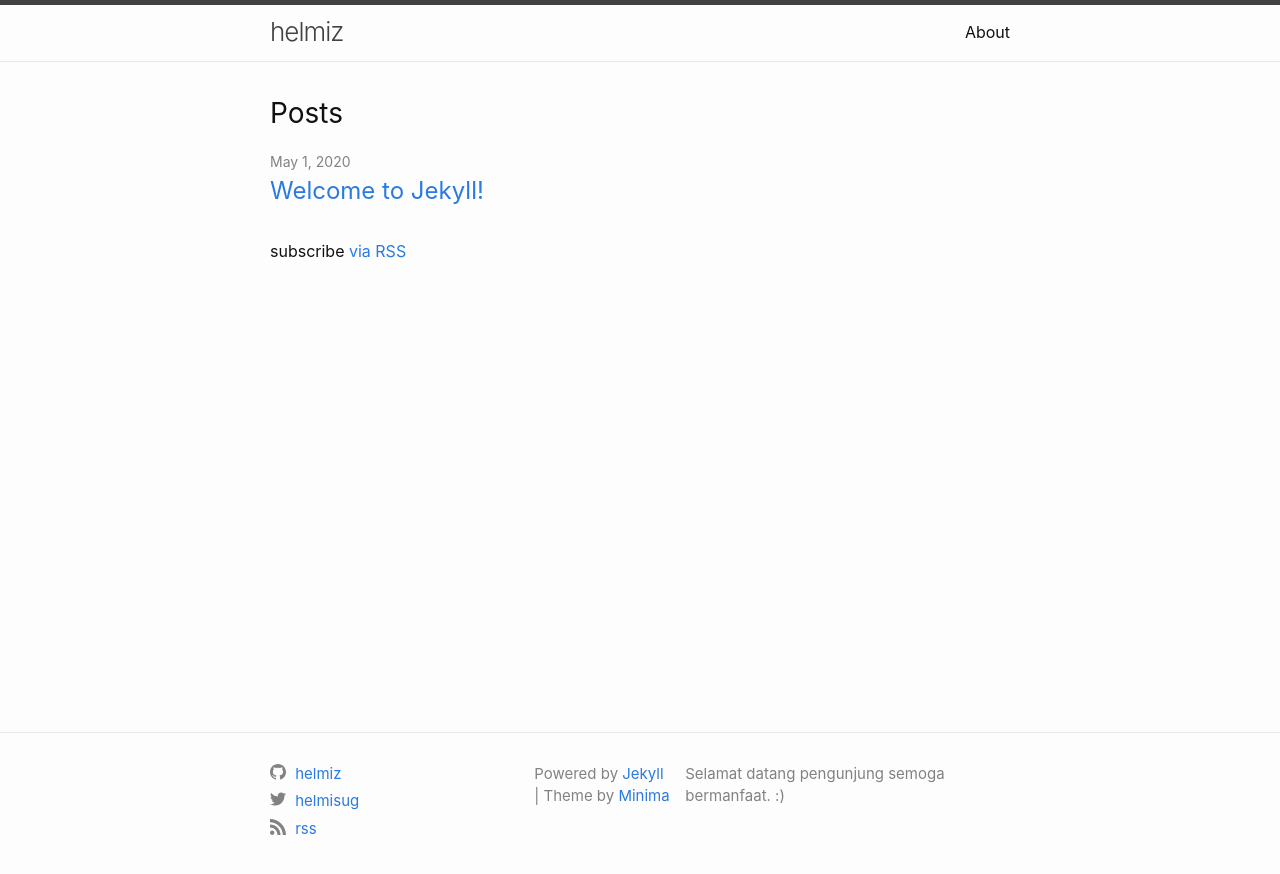
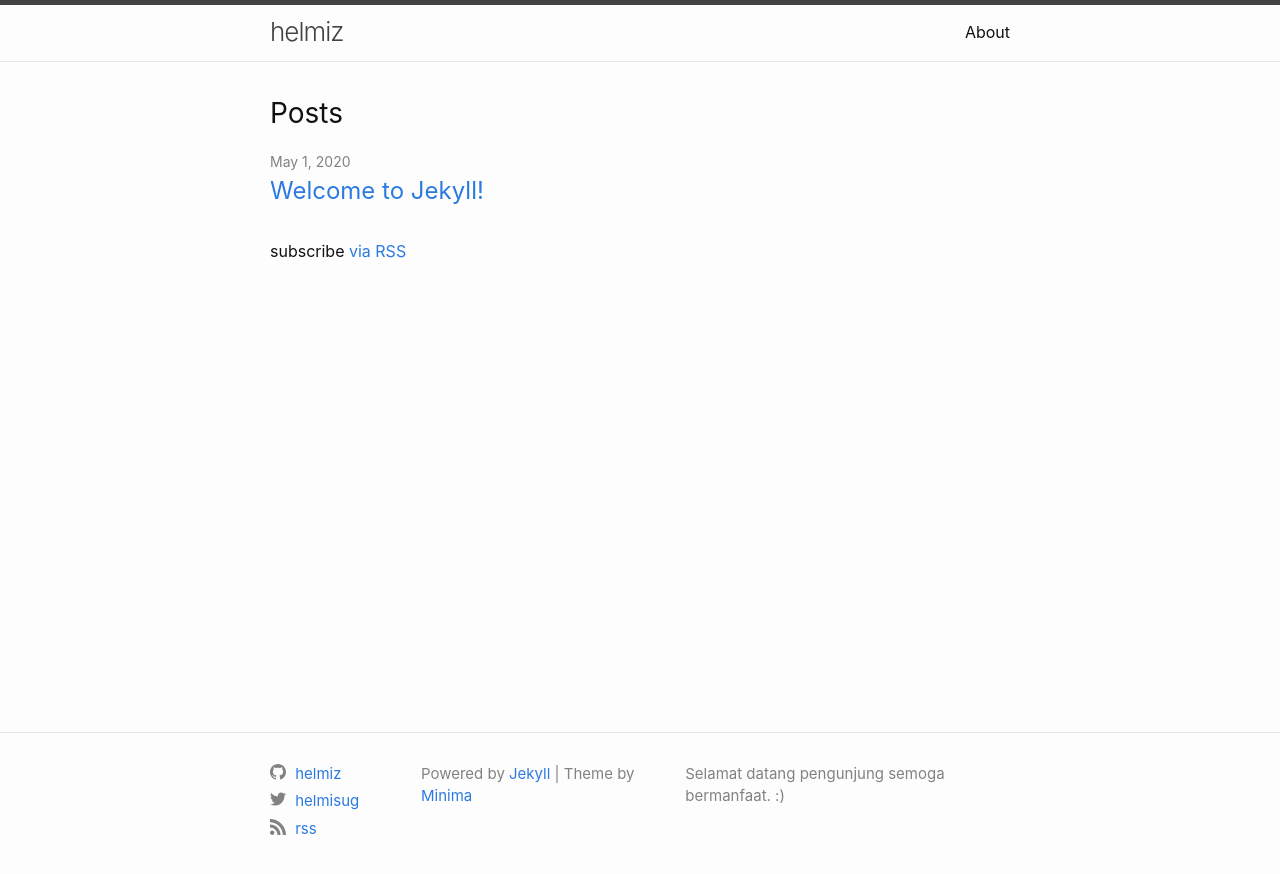
Before and after one commit to helmiz/helmiz.github.io, a Jekyll site: the page built from index.markdown, in a window 1280 px wide. Shown: the top 874 px of the page. Built offline with Jekyll 4.4.1, drawn with Linux system fonts in a browser that asks for light colours.

Commit message:
Merubah persentase bagian kolom pada footer

```diff
--- a/_sass/minima/_layout.scss
+++ b/_sass/minima/_layout.scss
@@ -135,13 +135,13 @@
 }
 
 .footer-col-1 {
-  width: -webkit-calc(35% - (#{$spacing-unit} / 2));
-  width:         calc(35% - (#{$spacing-unit} / 2));
+  width: -webkit-calc(20% - (#{$spacing-unit} / 2));
+  width:         calc(20% - (#{$spacing-unit} / 2));
 }
 
 .footer-col-2 {
-  width: -webkit-calc(20% - (#{$spacing-unit} / 2));
-  width:         calc(20% - (#{$spacing-unit} / 2));
+  width: -webkit-calc(35% - (#{$spacing-unit} / 2));
+  width:         calc(35% - (#{$spacing-unit} / 2));
 }
 
 .footer-col-3 {
```
